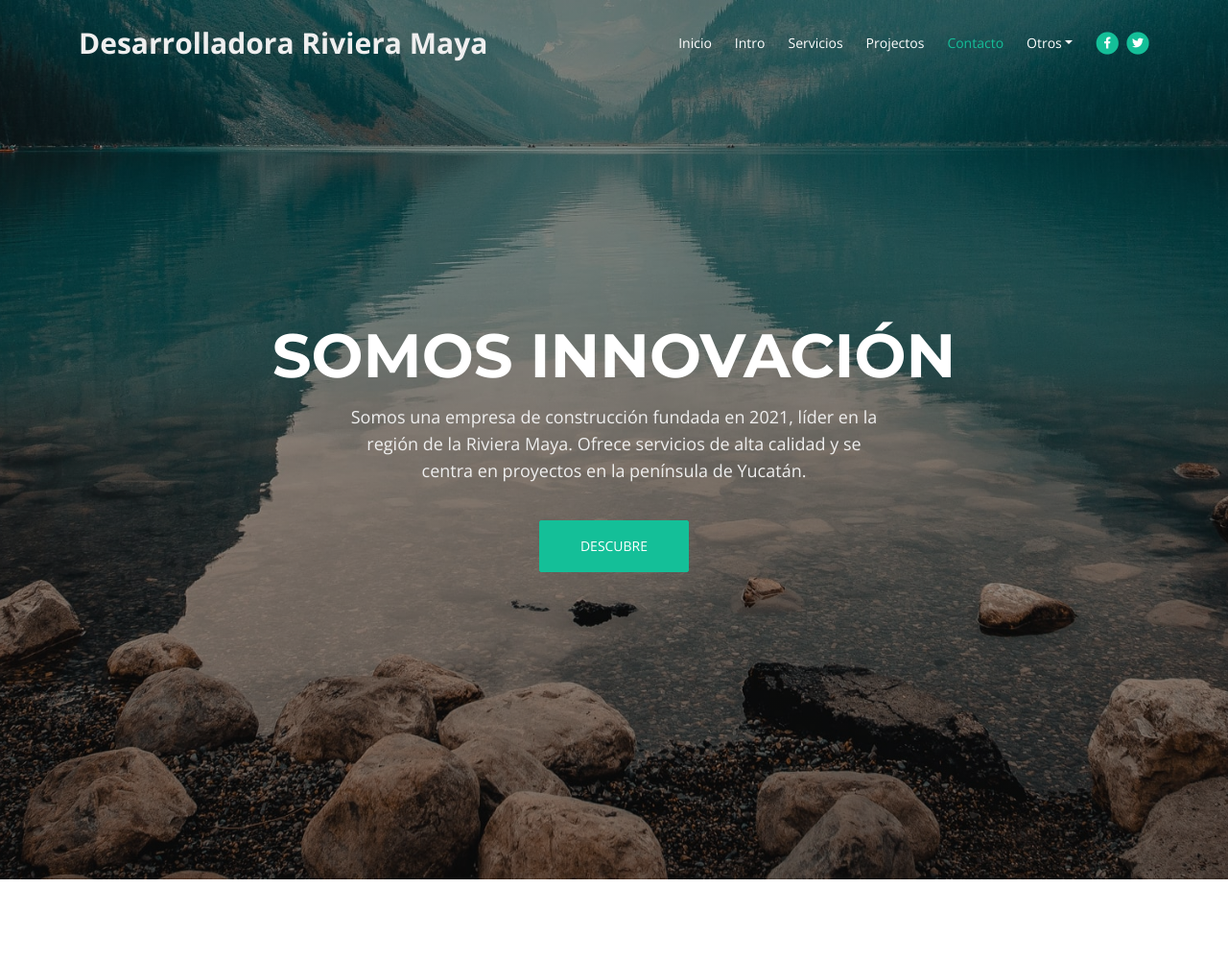
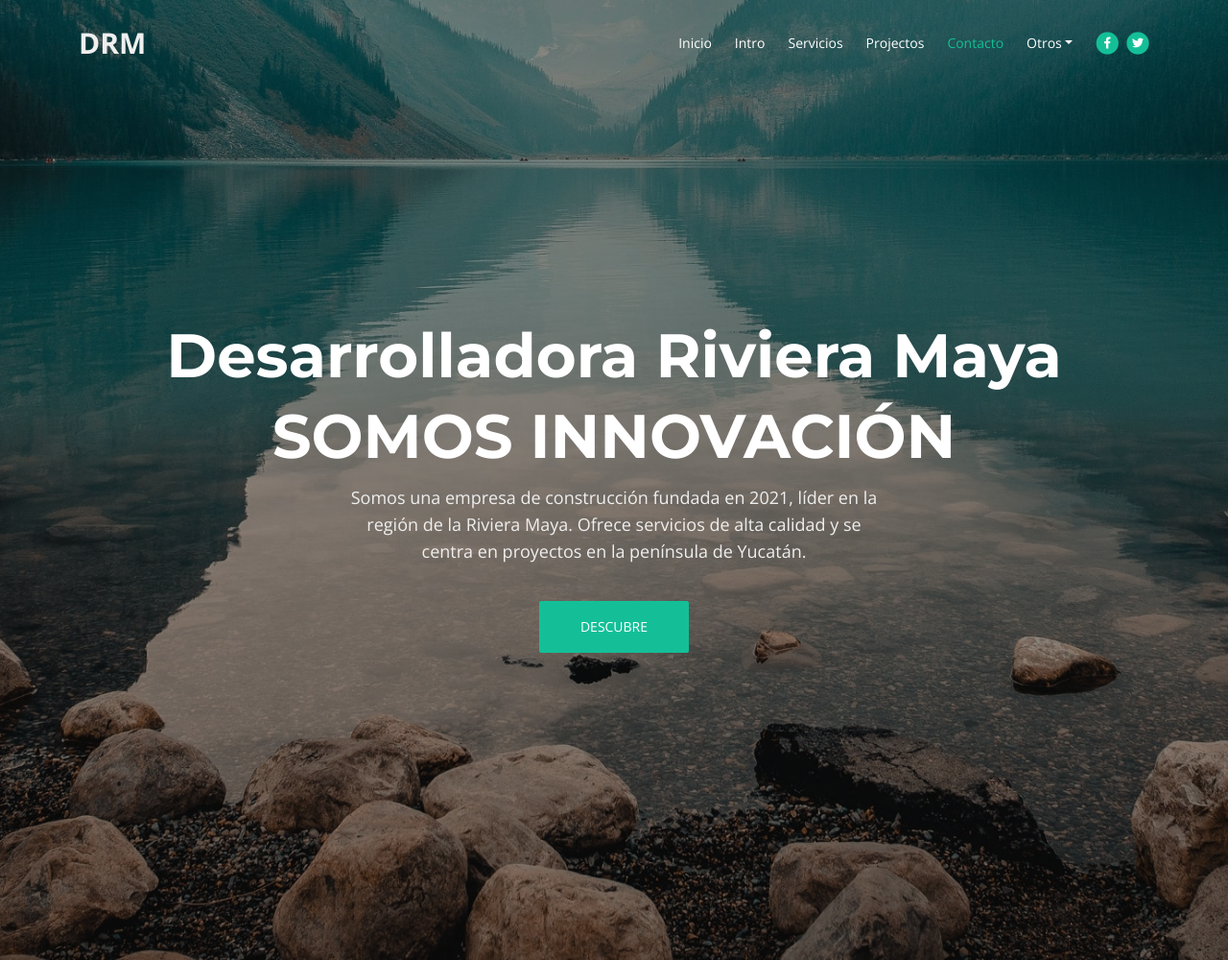
Before and after one commit to deiviiss/landingpage-drm, a plain HTML site: page index.html in a window 1280 px wide. Shown: the top 1000 px of the page at 96% size. Drawn offline with nearby package versions, Linux system fonts and the light colour scheme.

Commit message:
[feature] Add new images, change title haeder

```diff
--- a/index.html
+++ b/index.html
@@ -44,7 +44,7 @@
       <!-- <a class="navbar-brand logo-image" href="index.html"><img src="images/logo.svg" alt="alternative"></a> -->
 
       <!-- Text Logo - Use this if you don't have a graphic logo -->
-      <a class="navbar-brand logo-text" href="index.html">Desarrolladora Riviera Maya</a>
+      <a class="navbar-brand logo-text" href="index.html">DRM</a>
 
       <button class="navbar-toggler p-0 border-0" type="button" id="navbarSideCollapse" aria-label="Toggle navigation">
         <span class="navbar-toggler-icon"></span>
@@ -113,6 +113,7 @@
       <div class="row">
         <div class="col-lg-12">
           <div class="text-container">
+            <h1 class="h1-large">Desarrolladora Riviera Maya</span></h1>
             <h1 class="h1-large">SOMOS <span class="replace-me">INNOVACIÓN, SERVICIO, CALIDAD</span></h1>
             <p class="p-large">Somos una empresa de construcción fundada en 2021, líder en la
               región de la Riviera Maya. Ofrece servicios de alta calidad y se centra en proyectos
```
Also changed, not shown: images/details-1-background.jpg, images/project-1.jpg, images/project-2.jpg, images/project-3.jpg, images/project-4.jpg, images/project-5.jpg, images/project-6.jpg, images/project-7.jpg, images/project-8.jpg, images/service-1.jpg, images/}.jpeg (added).
